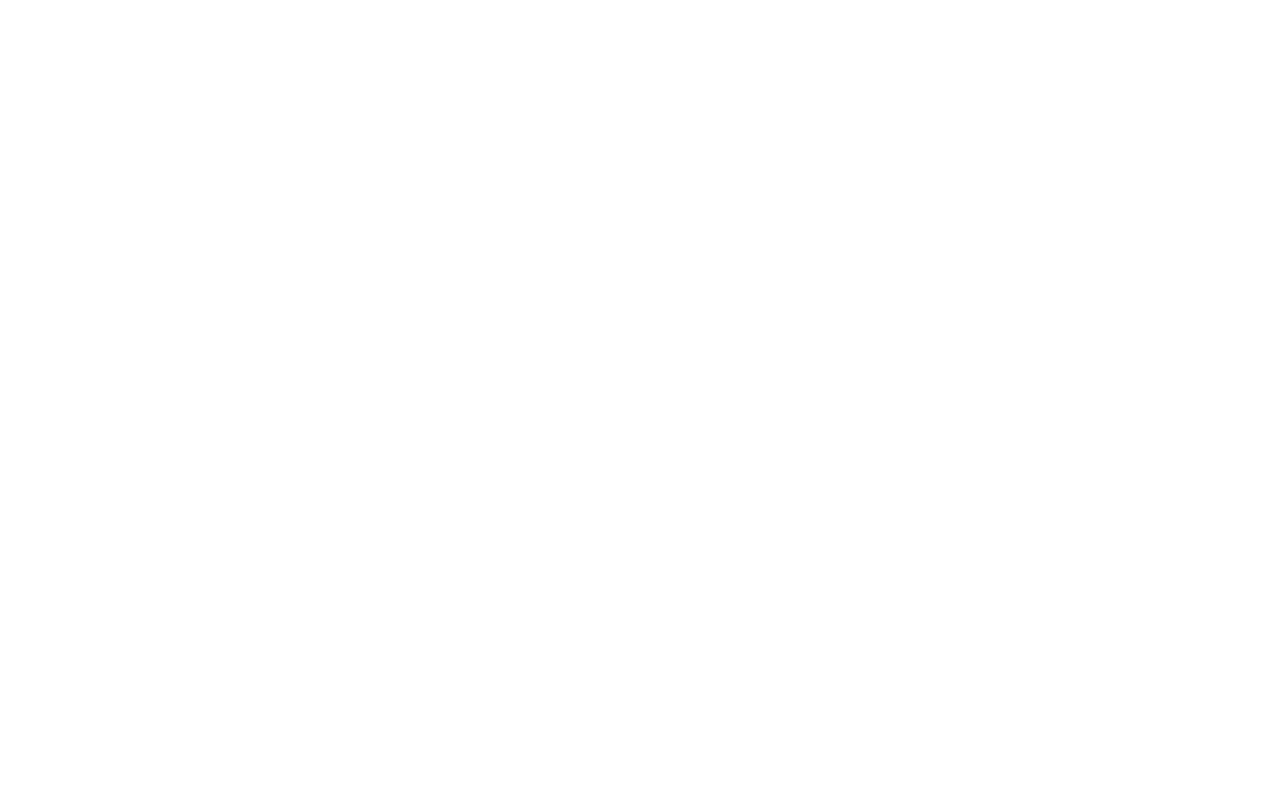
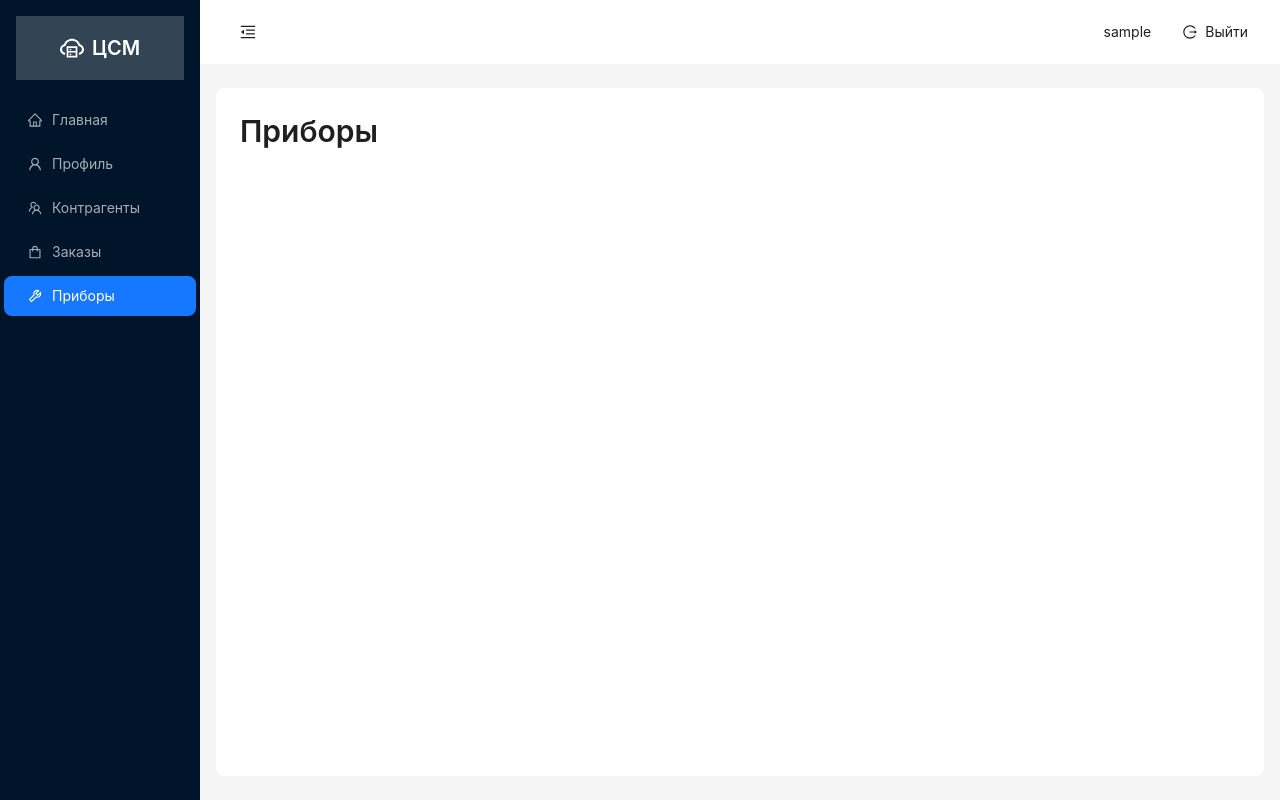
Before and after one commit to ValyaSHmelev/simple-react-app-with-auth, a React (Create React App) app: page /devices in a window 1280 px wide. Before the commit this address had no page. Built offline with nearby package versions, Linux system fonts and the light colour scheme; sample sign-in values are in the browser's storage.

Commit message:
добавил разделы приборы, заказы, контрагенты

```diff
--- a/src/App.js
+++ b/src/App.js
@@ -5,6 +5,9 @@
 import Register from './pages/Register';
 import Home from './pages/Home';
 import Profile from './pages/Profile';
+import Counterparties from './pages/Counterparties';
+import Orders from './pages/Orders';
+import Devices from './pages/Devices';
 import MainLayout from './components/Layout/MainLayout';
 
 const PrivateRoute = ({ children }) => {
@@ -39,6 +42,36 @@
               </PrivateRoute>
             }
           />
+          <Route
+            path="/counterparties"
+            element={
+              <PrivateRoute>
+                <MainLayout>
+                  <Counterparties />
+                </MainLayout>
+              </PrivateRoute>
+            }
+          />
+          <Route
+            path="/orders"
+            element={
+              <PrivateRoute>
+                <MainLayout>
+                  <Orders />
+                </MainLayout>
+              </PrivateRoute>
+            }
+          />
+          <Route
+            path="/devices"
+            element={
+              <PrivateRoute>
+                <MainLayout>
+                  <Devices />
+                </MainLayout>
+              </PrivateRoute>
+            }
+          />
         </Routes>
       </Router>
     </AuthProvider>
--- a/src/components/Layout/MainLayout.js
+++ b/src/components/Layout/MainLayout.js
@@ -1,6 +1,6 @@
 import React, { useState } from 'react';
 import { Layout, Menu, Button, theme, Typography } from 'antd';
-import { MenuFoldOutlined, MenuUnfoldOutlined, UserOutlined, LogoutOutlined, HomeOutlined, CloudServerOutlined } from '@ant-design/icons';
+import { MenuFoldOutlined, MenuUnfoldOutlined, UserOutlined, LogoutOutlined, HomeOutlined, CloudServerOutlined, TeamOutlined, ShoppingOutlined, ToolOutlined } from '@ant-design/icons';
 import { useAuth } from '../../context/AuthContext';
 import { useNavigate, useLocation } from 'react-router-dom';
 
@@ -49,6 +49,24 @@
               label: 'Профиль',
               onClick: () => navigate('/profile'),
             },
+            {
+              key: '/counterparties',
+              icon: <TeamOutlined />,
+              label: 'Контрагенты',
+              onClick: () => navigate('/counterparties'),
+            },
+            {
+              key: '/orders',
+              icon: <ShoppingOutlined />,
+              label: 'Заказы',
+              onClick: () => navigate('/orders'),
+            },
+            {
+              key: '/devices',
+              icon: <ToolOutlined />,
+              label: 'Приборы',
+              onClick: () => navigate('/devices'),
+            },
           ]}
         />
       </Sider>
--- /dev/null
+++ b/src/pages/Counterparties.js
@@ -0,0 +1,14 @@
+import React from 'react';
+import { Typography } from 'antd';
+
+const { Title } = Typography;
+
+const Counterparties = () => {
+  return (
+    <div>
+      <Title level={2}>Контрагенты</Title>
+    </div>
+  );
+};
+
+export default Counterparties;
--- /dev/null
+++ b/src/pages/Devices.js
@@ -0,0 +1,14 @@
+import React from 'react';
+import { Typography } from 'antd';
+
+const { Title } = Typography;
+
+const Devices = () => {
+  return (
+    <div>
+      <Title level={2}>Приборы</Title>
+    </div>
+  );
+};
+
+export default Devices;
--- /dev/null
+++ b/src/pages/Orders.js
@@ -0,0 +1,14 @@
+import React from 'react';
+import { Typography } from 'antd';
+
+const { Title } = Typography;
+
+const Orders = () => {
+  return (
+    <div>
+      <Title level={2}>Заказы</Title>
+    </div>
+  );
+};
+
+export default Orders;
```
